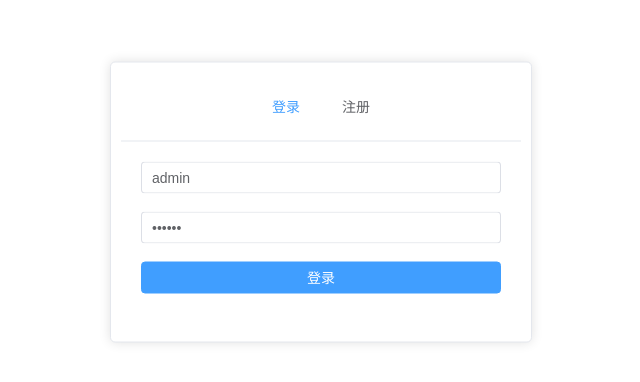
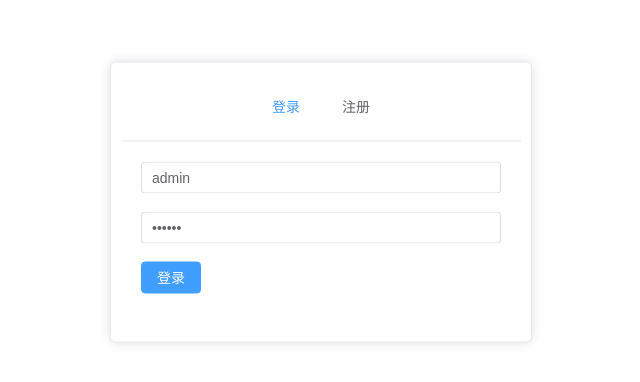
Before and after one commit to CoverGentle/vue3-element-express, a Vue app: page /login in a window 1280 px wide. Shown: the part 198-580 px from the top of the page, without its empty margins (319-959 px from the left). Built offline with nearby package versions, Linux system fonts and the light colour scheme.

Commit message:
fix:deep 修饰

```diff
--- a/src/views/login.vue
+++ b/src/views/login.vue
@@ -196,7 +196,7 @@ const submitForm = async () => {
 
   .loginForm {
     .btn-primary {
-      ::v-deep .el-form-item__content {
+      :deep(el-form-item__content) {
         justify-content: center;
 
         .el-button {
--- a/vite.config.ts
+++ b/vite.config.ts
@@ -15,8 +15,9 @@ export default defineConfig({
   css: {
     preprocessorOptions: {
       scss: {
-        javascriptEnabled: true,
-        additionalData: `@import "./src/styles/variable.scss";`
+        // javascriptEnabled: true,
+        // additionalData: `@import "./src/styles/variable.scss";`,
+        api: 'modern-compiler'
       }
     }
   }
```
